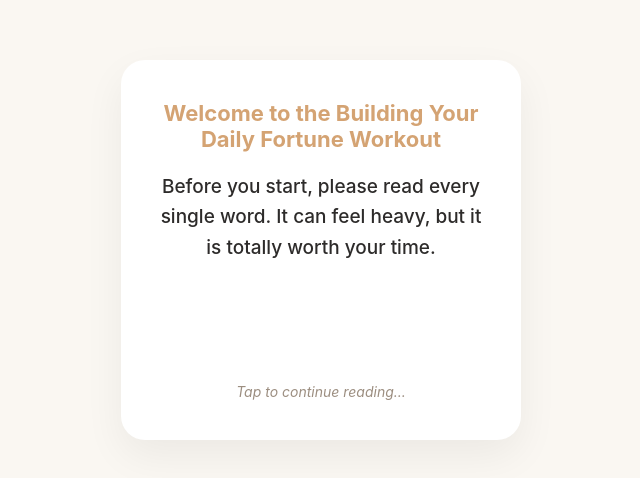
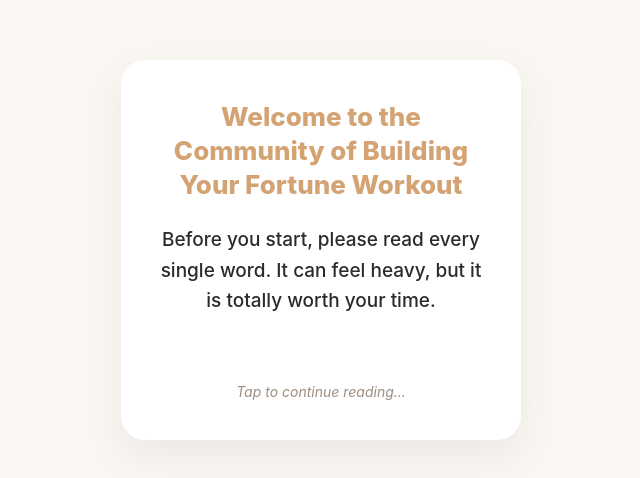
Before and after one commit to gwen-netizen/daily-fortune-pwa, a plain HTML site: page index.html in a window 1280 px wide. Shown: the part 150-628 px from the top of the page, without its empty margins (319-959 px from the left). Drawn offline with Linux system fonts and the light colour scheme.

Commit message:
Update index.html

```diff
--- a/index.html
+++ b/index.html
@@ -89,9 +89,10 @@
     }
 
     .bold-title {
-      font-weight: 700;
-      font-size: 22px;
-      margin-bottom: 20px;
+      font-weight: 800;
+      font-size: 26px;
+      line-height: 1.3;
+      margin-bottom: 24px;
       color: var(--accent-color);
     }
 
@@ -183,7 +184,7 @@
 
     <!-- Screen 1 -->
     <div class="screen active" id="screen-1" onclick="nextScreen(1)">
-      <div class="bold-title">Welcome to the Building Your Daily Fortune Workout</div>
+      <div class="bold-title">Welcome to the Community of Building Your Fortune Workout</div>
       <div class="main-text">Before you start, please read every single word. It can feel heavy, but it is totally worth your time.</div>
       <div class="tap-hint">Tap to continue reading...</div>
     </div>
@@ -194,7 +195,7 @@
       <div class="tap-hint">Tap to continue reading...</div>
     </div>
 
-    <!-- Screen 3 (Formatted in Point Form) -->
+    <!-- Screen 3 -->
     <div class="screen" id="screen-3" onclick="nextScreen(3)">
       <div class="main-text">Our vision is clear. Through just 1 tasked action every day, build your:</div>
       <ul class="bullet-list">
@@ -206,7 +207,7 @@
       <div class="tap-hint">Tap to continue reading...</div>
     </div>
 
-    <!-- Screen 4 (Formatted in Point Form) -->
+    <!-- Screen 4 -->
     <div class="screen" id="screen-4" onclick="nextScreen(4)">
       <div class="main-text">Every weekday at 8:00 AM, a task is pushed to your phone to improve your:</div>
       <ul class="bullet-list">
@@ -248,7 +249,7 @@
       <div class="tap-hint">Tap to continue reading...</div>
     </div>
 
-    <!-- Screen 10 (Formatted in Point Form) -->
+    <!-- Screen 10 -->
     <div class="screen" id="screen-10" onclick="nextScreen(10)">
       <div class="main-text">Start today! Build a stronger career and family, and become a better:</div>
       <ul class="bullet-list">
@@ -271,7 +272,7 @@
 
     <!-- Screen 12A (iOS) -->
     <div class="screen no-cursor" id="screen-12a">
-      <div class="bold-title">📱 For iPhone / iOS Users</div>
+      <div class="bold-title" style="font-size: 22px;">📱 For iPhone / iOS Users</div>
       <ol class="instruction-list">
         <li>Tap the <strong>Share</strong> icon (square with an upward arrow) at the bottom of Safari.</li>
         <li>Scroll down and tap <strong>"Add to Home Screen"</strong>.</li>
@@ -283,7 +284,7 @@
 
     <!-- Screen 12B (Android) -->
     <div class="screen no-cursor" id="screen-12b">
-      <div class="bold-title">🤖 For Android Users</div>
+      <div class="bold-title" style="font-size: 22px;">🤖 For Android Users</div>
       <ol class="instruction-list">
         <li>Tap the <strong>"Add to Home Screen"</strong> banner at the bottom of your browser.</li>
         <li>Open your new app and tap Enable Notifications.</li>
```
